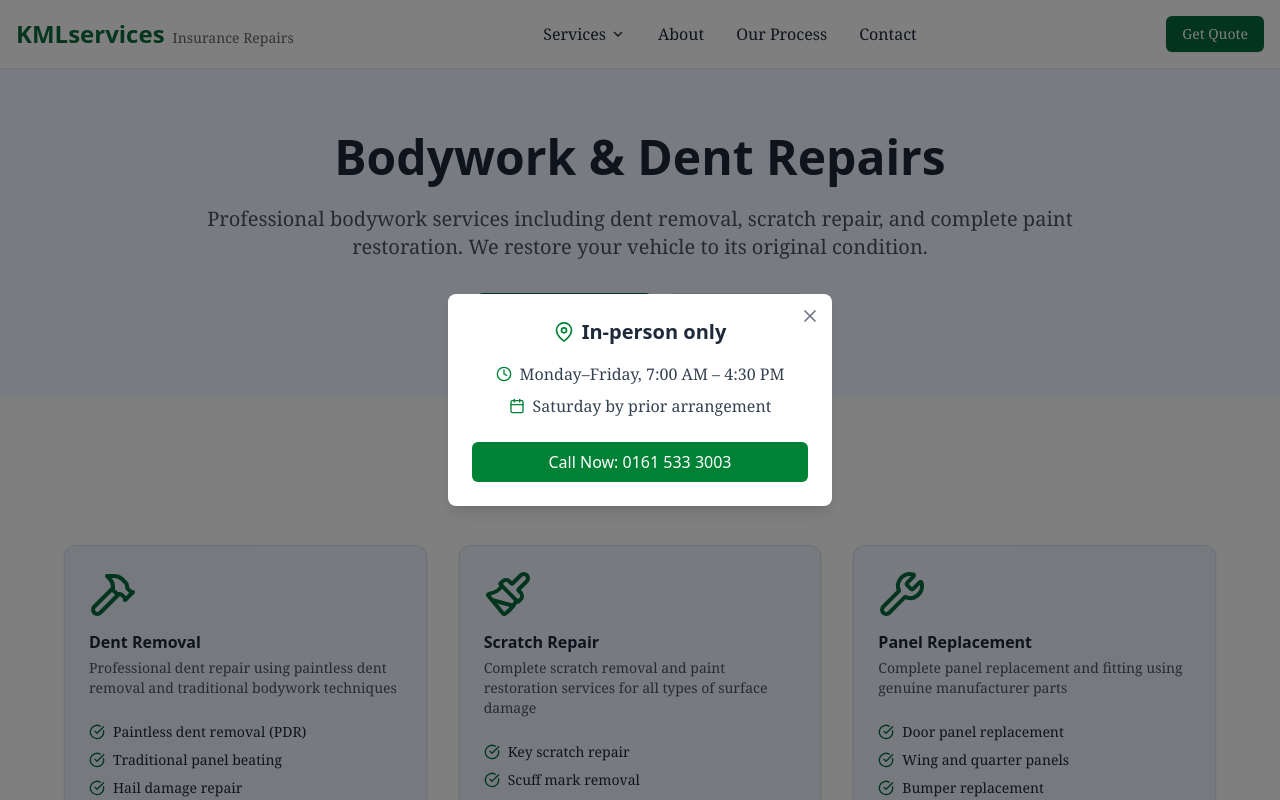
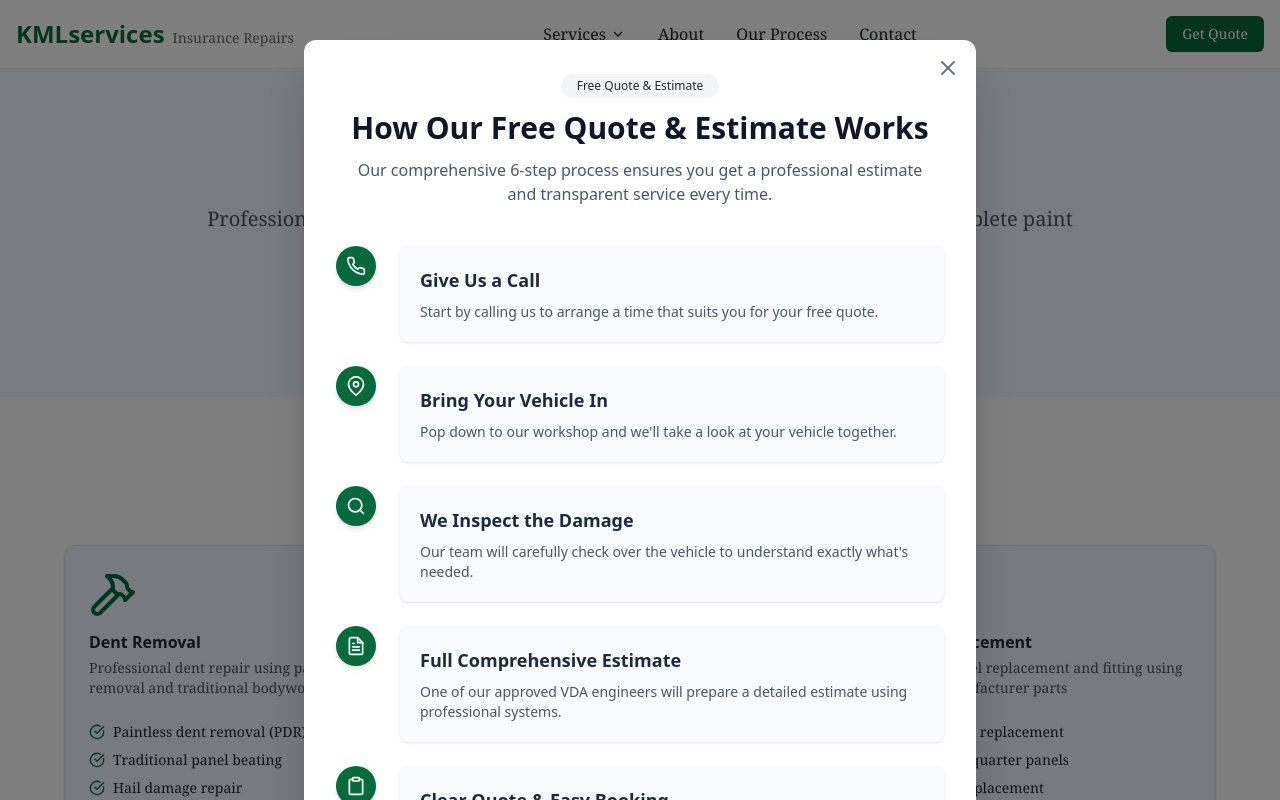
Before and after one commit to shandiru/kml, a React (Vite) app: page /services/bodywork-dents in a window 1280 px wide. Both pictures are taken after a click on the button "Get Quote". Shown: the top 800 px of the page. Built offline with nearby package versions, Linux system fonts and the light colour scheme.

Commit message:
add model

```diff
--- a/src/components/Header.jsx
+++ b/src/components/Header.jsx
@@ -1,6 +1,7 @@
 import React, { useEffect, useState, useRef } from "react";
 import { Link, NavLink } from "react-router-dom";
 import { FiMapPin, FiClock, FiCalendar, FiX } from "react-icons/fi";
+import QuoteModal from "../components/QuoteModal"
 
 const GREEN = "#066a3c";
 const GREEN_HOVER = "#055a33";
@@ -263,46 +264,7 @@ export default function Header() {
       </header>
 
       {/* ✅ Quote Modal */}
-      {showQuoteModal && (
-        <div className="fixed inset-0 z-50 flex items-center justify-center bg-black/50">
-          <div className="bg-white rounded-lg shadow-lg max-w-sm w-full p-6 relative">
-            {/* Close button */}
-            <button
-              className="absolute top-3 right-3 text-gray-500 hover:text-gray-700"
-              onClick={() => setShowQuoteModal(false)}
-            >
-              <FiX className="w-5 h-5" />
-            </button>
-
-            <div className="text-center mb-6">
-              <div className="flex items-center justify-center gap-2 mb-4">
-                <FiMapPin className="w-5 h-5 text-green-700" />
-                <h2 className="text-xl font-bold text-gray-800">
-                  In-person only
-                </h2>
-              </div>
-
-              <div className="space-y-2 text-gray-700 font-serif">
-                <p className="flex items-center justify-center gap-2">
-                  <FiClock className="w-4 h-4 text-green-700" />
-                  Monday–Friday, 7:00 AM – 4:30 PM
-                </p>
-                <p className="flex items-center justify-center gap-2">
-                  <FiCalendar className="w-4 h-4 text-green-700" />
-                  Saturday by prior arrangement
-                </p>
-              </div>
-            </div>
-
-            <a
-              href="tel:01615333003"
-              className="block text-center w-full bg-green-700 hover:bg-green-800 text-white font-medium py-2 px-4 rounded-md"
-            >
-              Call Now: 0161 533 3003
-            </a>
-          </div>
-        </div>
-      )}
+     {showQuoteModal && <QuoteModal onClose={() => setShowQuoteModal(false)} />}
     </>
   );
 }
--- /dev/null
+++ b/src/components/QuoteModal.jsx
@@ -0,0 +1,132 @@
+// src/components/QuoteModal.jsx
+import React from "react";
+import {
+  FiPhone,
+  FiMapPin,
+  FiSearch,
+  FiFileText,
+  FiClipboard,
+  FiClock,
+  FiX,
+} from "react-icons/fi";
+
+// Your brand colors
+const BRAND_GREEN = "#066a3c";
+const BRAND_GREEN_HOVER = "#055a33";
+
+// Step data
+const steps = [
+  {
+    icon: <FiPhone className="w-5 h-5" />,
+    title: "Give Us a Call",
+    desc: "Start by calling us to arrange a time that suits you for your free quote.",
+  },
+  {
+    icon: <FiMapPin className="w-5 h-5" />,
+    title: "Bring Your Vehicle In",
+    desc: "Pop down to our workshop and we'll take a look at your vehicle together.",
+  },
+  {
+    icon: <FiSearch className="w-5 h-5" />,
+    title: "We Inspect the Damage",
+    desc: "Our team will carefully check over the vehicle to understand exactly what's needed.",
+  },
+  {
+    icon: <FiFileText className="w-5 h-5" />,
+    title: "Full Comprehensive Estimate",
+    desc: "One of our approved VDA engineers will prepare a detailed estimate using professional systems.",
+  },
+  {
+    icon: <FiClipboard className="w-5 h-5" />,
+    title: "Clear Quote & Easy Booking",
+    desc: "We'll explain the estimate, answer your questions, and confirm a repair date.",
+  },
+  {
+    icon: <FiClock className="w-5 h-5" />,
+    title: "Agree a Completion Time",
+    desc: "Before you leave, we'll give you a clear idea of how long the job will take.",
+  },
+];
+
+export default function QuoteModal({ onClose }) {
+  return (
+    <div className="fixed inset-0 z-50 bg-black/50 flex justify-center items-start overflow-y-auto">
+      <div className="bg-white rounded-xl shadow-2xl w-full max-w-2xl p-8 relative mt-10 mb-10 mx-4">
+        {/* Close button */}
+        <button
+          className="absolute top-4 right-4 text-gray-500 hover:text-gray-700"
+          onClick={onClose}
+        >
+          <FiX className="w-6 h-6" />
+        </button>
+
+        {/* Header */}
+        <div className="text-center mb-10">
+          <span className="inline-block bg-gray-100 text-gray-800 text-xs font-medium px-4 py-1 rounded-full mb-3">
+            Free Quote & Estimate
+          </span>
+          <h2 className="text-3xl font-bold mb-3 text-gray-900">
+            How Our Free Quote & Estimate Works
+          </h2>
+          <p className="text-gray-600 max-w-xl mx-auto">
+            Our comprehensive 6-step process ensures you get a professional
+            estimate and transparent service every time.
+          </p>
+        </div>
+
+        {/* Steps */}
+        <div className="space-y-6">
+          {steps.map((s, i) => (
+            <div key={i} className="flex items-start gap-6">
+              {/* Left: icon and line */}
+              <div className="flex flex-col items-center">
+                <div
+                  className="w-10 h-10 rounded-full flex items-center justify-center text-white shadow-md"
+                  style={{ backgroundColor: BRAND_GREEN }}
+                >
+                  {s.icon}
+                </div>
+                {i < steps.length - 1 && (
+                  <div className="flex-grow w-px bg-gray-300 mt-1" />
+                )}
+              </div>
+
+              {/* Right: card content */}
+              <div className="bg-gray-50 rounded-lg shadow-sm p-5 flex-1">
+                <h3 className="font-semibold text-gray-800 text-lg">
+                  {s.title}
+                </h3>
+                <p className="text-sm text-gray-600 mt-2">{s.desc}</p>
+              </div>
+            </div>
+          ))}
+        </div>
+
+        {/* Footer Contact Info */}
+        <div className="mt-10 border-t pt-6 text-center">
+          <h3 className="text-lg font-semibold text-gray-800 mb-2">
+            Contact Us Today
+          </h3>
+          <p className="text-gray-600 mb-4">In-person only</p>
+          <p className="text-gray-600 text-sm">Monday–Friday, 7:00 AM – 4:30 PM</p>
+          <p className="text-gray-600 text-sm mb-4">
+            Saturday by prior arrangement
+          </p>
+          <a
+            href="tel:01615333003"
+            className="inline-block text-white font-medium py-2 px-6 rounded-lg shadow-md transition"
+            style={{ backgroundColor: BRAND_GREEN }}
+            onMouseEnter={(e) =>
+              (e.currentTarget.style.backgroundColor = BRAND_GREEN_HOVER)
+            }
+            onMouseLeave={(e) =>
+              (e.currentTarget.style.backgroundColor = BRAND_GREEN)
+            }
+          >
+            Call Now: 0161 533 3003
+          </a>
+        </div>
+      </div>
+    </div>
+  );
+}
--- a/src/components/ServiceSection/Bodywork-Dents-Page/BodyworkServices.jsx
+++ b/src/components/ServiceSection/Bodywork-Dents-Page/BodyworkServices.jsx
@@ -4,10 +4,12 @@ import {
     Paintbrush,
     Wrench,
     CircleCheckBig,
+    Leaf,
+    Droplet,
 } from "lucide-react";
 
 const BRAND_GREEN = "#066a3c";
-const CARD_BG = "#eef5ff"; // subtle cool light-blue like in the image
+const CARD_BG = "#eef5ff"; // subtle cool light-blue
 const BORDER = "rgba(0,0,0,.08)";
 
 export default function BodyworkServices() {
@@ -46,6 +48,30 @@ export default function BodyworkServices() {
                 "Wing and quarter panels",
                 "Bumper replacement",
                 "Bonnet and boot lids",
+            ],
+        },
+        {
+            title: "Eco Low Bake Oven",
+            icon: <Leaf className="h-12 w-12" />,
+            desc:
+                "Energy-efficient, noise-reduced, and eco-friendly — our low bake oven ensures top-quality results with care for the environment.",
+            bullets: [
+                "Eco-friendly system",
+                "Energy efficient",
+                "Noise reduction",
+                "Quality finish",
+            ],
+        },
+        {
+            title: "Precision Colour Matching",
+            icon: <Droplet className="h-12 w-12" />,
+            desc:
+                "Using the latest water-based technology and our in-house spectrometer system, we deliver perfect paint matches every time.",
+            bullets: [
+                "Water-based colour matching",
+                "In-house spectrometer accuracy",
+                "Eco-friendly paint products",
+                "Flawless factory-finish results",
             ],
         },
     ];
```
